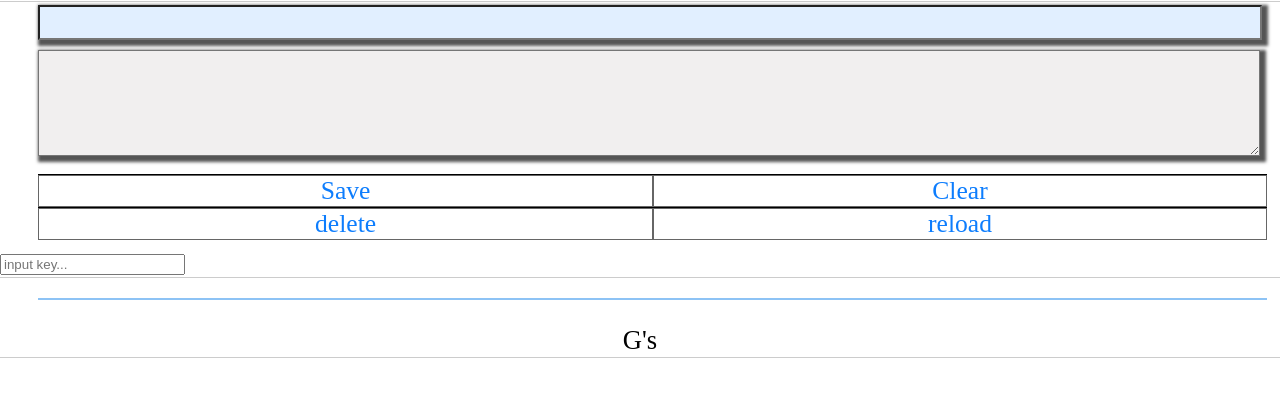
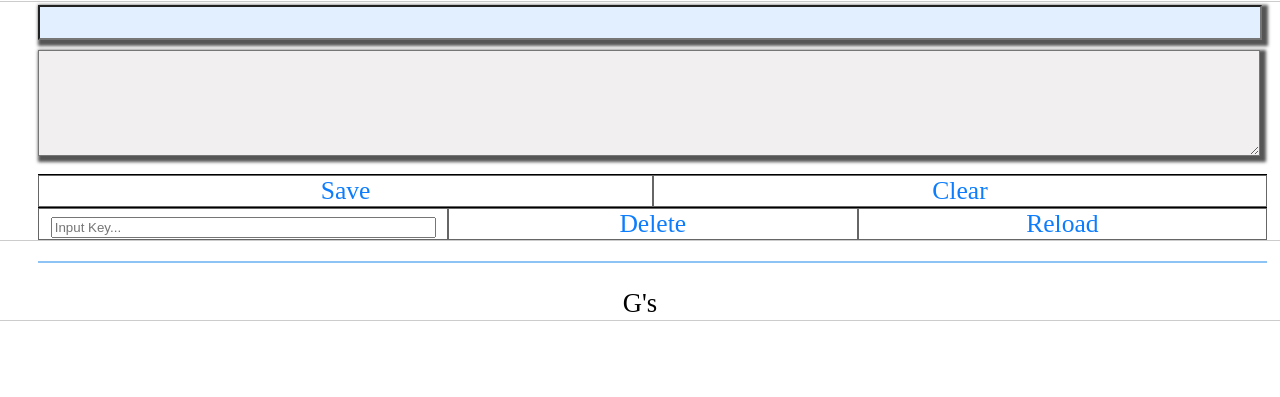
Before and after one commit to tomohiro1205/memo2_kimura_23, a plain HTML site: page index.html in a window 1280 px wide. Shown: the part 79-476 px from the top of the page. Drawn offline with Linux system fonts and the light colour scheme.

Commit message:
2023.10.25 22:10

```diff
--- a/css/sample.css
+++ b/css/sample.css
@@ -13,6 +13,7 @@ header{
 h1{
     font-size: 100%;
 }
+
 main{
     width:100%;
     display: block;
@@ -48,6 +49,7 @@ li{
     cursor: pointer;
     color:#0d7dfd;
 }
+
 li:hover{
     background: #0d7dfd;
     color:#fff;
--- a/index.html
+++ b/index.html
@@ -18,19 +18,15 @@
         <li id="clear">Clear</li>
     </ul>
     <ul>
-        <li id="delete">delete</li>
-        <li id="reload">reload</li>
+        <li><input type="text" size="45" class="form" id="todo" placeholder="Input Key..."/></li>
+        <li id="delete">Delete</li>
+        <li id="reload">Reload</li>
     </ul>
-    <input type="text" class="form-control" id="todo" placeholder="input key..." />
-
-
 
 </main>
 <table id="list">
 <!-- ここに追加データが挿入される -->
 </table>
-
-
 
 <script>
 
@@ -45,17 +41,11 @@ $("#key").val("");
 $("#memo").val("");
 });
 
-
-
-
-
 //2.clear クリックイベント
 $("#clear").on("click",function(){
     localStorage.clear();
-    $("#list").clear();
+    $("#list").empty();
 });
-
-
 
 //3.ページ読み込み：保存データ取得表示
 for(let i=0; i<localStorage.length; i++){
```
